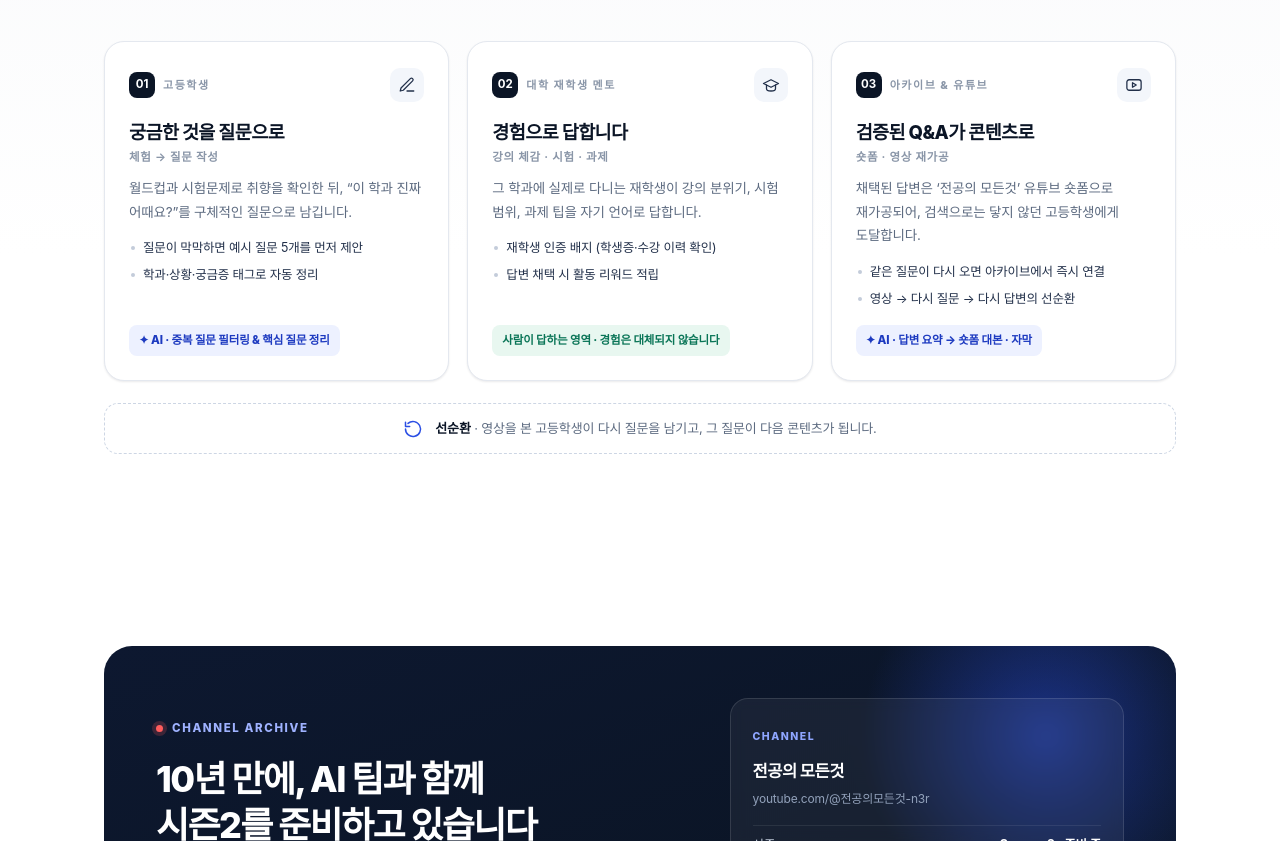
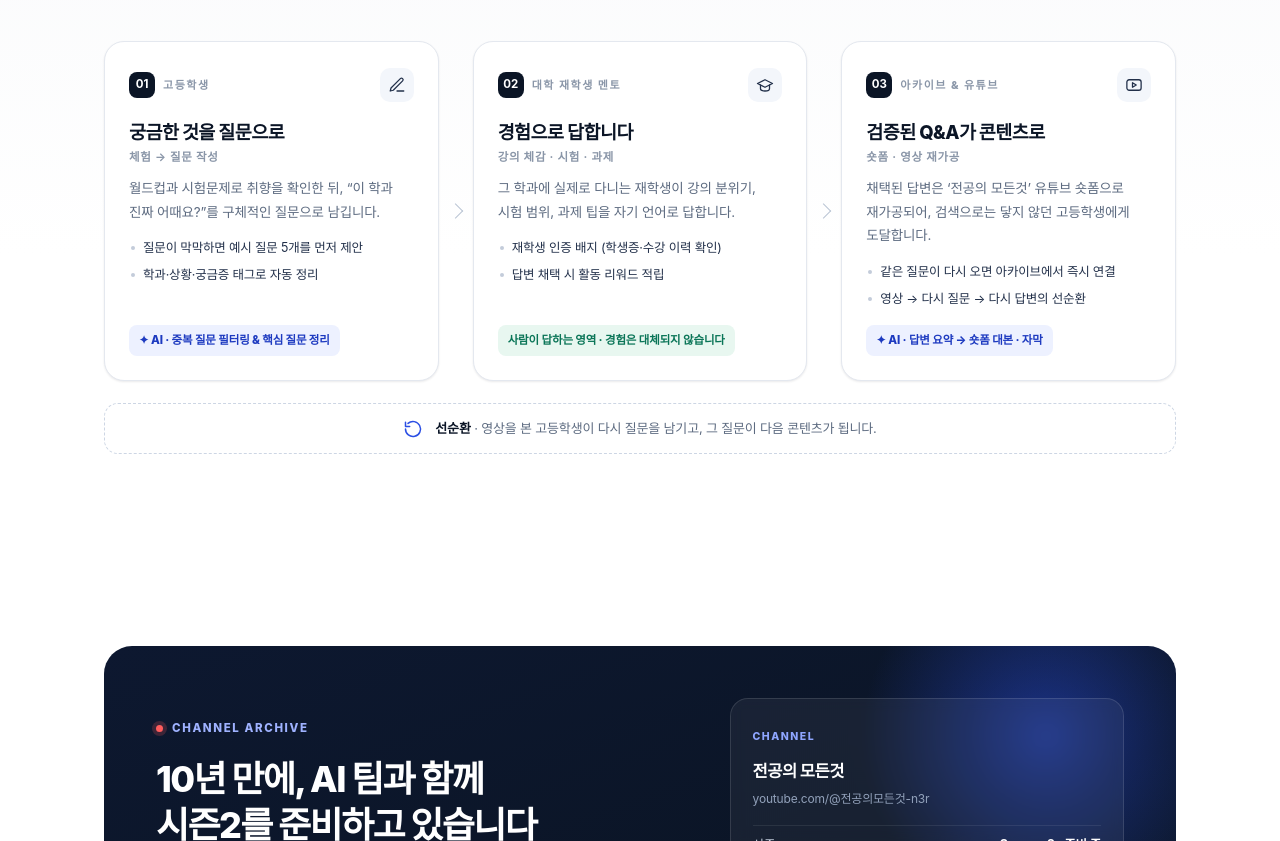
Before and after one commit to collegecommentary/major-everything-demo, a plain HTML site: page index.html in a window 1280 px wide. Shown: the part 2475-3316 px from the top of the page. Drawn offline with Linux system fonts and the light colour scheme; a web font is replaced by a local one.

Commit message:
연결 구조 카드 사이 진행 화살표 추가

```diff
--- a/index.html
+++ b/index.html
@@ -391,7 +391,12 @@
 
   /* ---------- connection structure ---------- */
   #flow{background:linear-gradient(180deg,#F7F8FA 0%,#FFFFFF 65%)}
-  .flow{display:grid;grid-template-columns:repeat(3,1fr);gap:18px;position:relative}
+  .flow{display:grid;grid-template-columns:repeat(3,1fr);gap:34px;position:relative}
+  .step:not(:last-child)::after{
+    content:"";position:absolute;top:50%;right:-23px;width:11px;height:11px;
+    border-top:1.6px solid #B9C4D4;border-right:1.6px solid #B9C4D4;
+    transform:translateY(-50%) rotate(45deg);
+  }
   .step{position:relative;background:#fff;border:1px solid var(--line);border-radius:20px;padding:26px 24px 24px;display:flex;flex-direction:column;box-shadow:var(--shadow-sm);transition:transform .25s,box-shadow .25s,border-color .25s}
   .step:hover{transform:translateY(-4px);box-shadow:var(--shadow-md);border-color:#CBD5E4}
   .step-top{display:flex;align-items:center;justify-content:space-between;gap:10px}
@@ -415,6 +420,7 @@
   @media (max-width:900px){
     .flow{grid-template-columns:1fr;gap:14px}
     .step{padding:22px 20px}
+    .step:not(:last-child)::after{display:none}
   }
 
   /* ---------- youtube ---------- */
```
